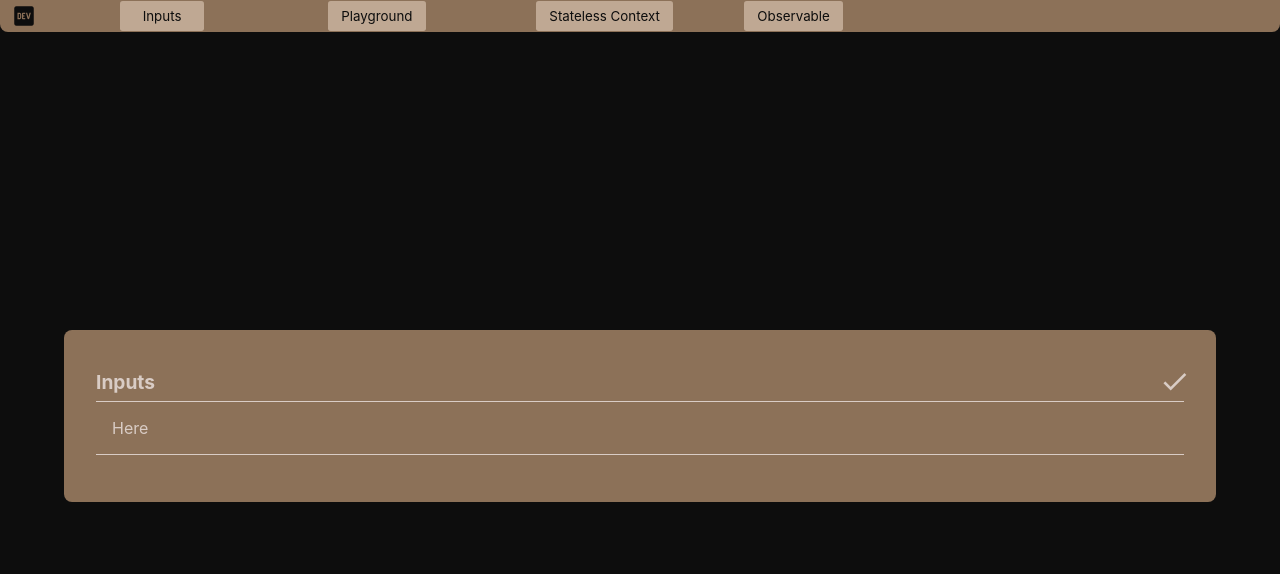
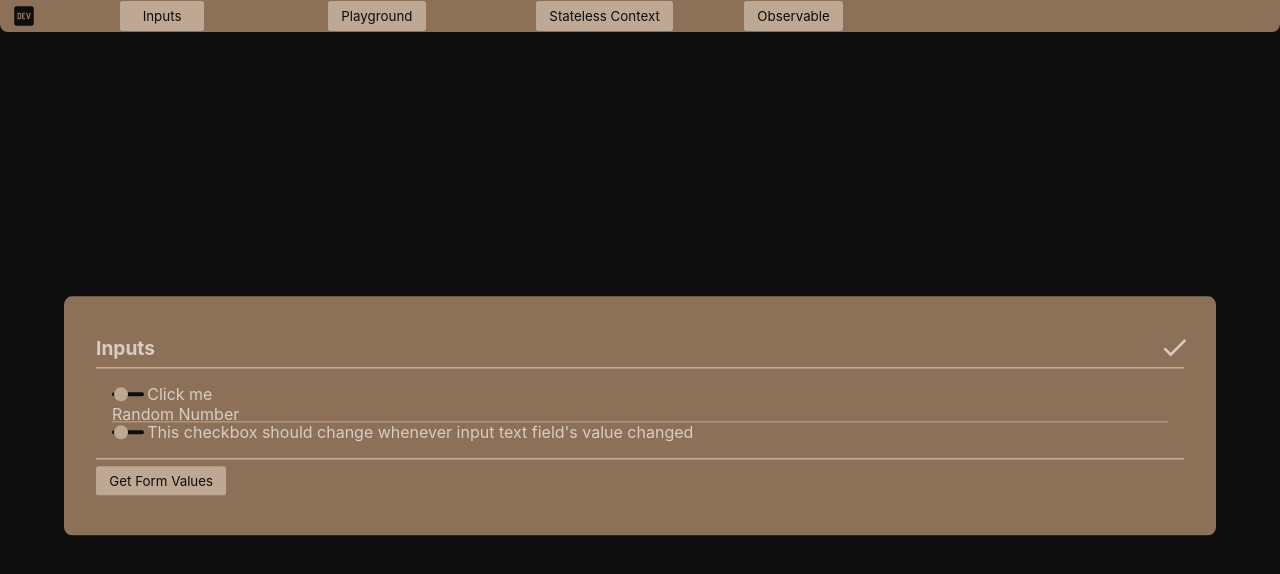
Before and after one commit to dffrs/scratch-book, a Next.js app: page /inputs in a window 1280 px wide. Shown: the top 574 px of the page. Built offline with nearby package versions, Linux system fonts and the light colour scheme.

Commit message:
Initial approach to custom Forms

```diff
--- a/components/inputs/index.tsx
+++ b/components/inputs/index.tsx
@@ -1,10 +1,25 @@
-import { DetailedHTMLProps, forwardRef, InputHTMLAttributes, memo, useId } from "react";
+import {
+  DetailedHTMLProps,
+  forwardRef,
+  InputHTMLAttributes,
+  memo,
+  useEffect,
+  useId,
+} from "react";
 import style from "../inputs/style/input.module.scss";
 
-type InputProps = { label?: string } & DetailedHTMLProps<InputHTMLAttributes<HTMLInputElement>, HTMLInputElement>;
+type InputProps = { label?: string } & DetailedHTMLProps<
+  InputHTMLAttributes<HTMLInputElement>,
+  HTMLInputElement
+>;
 
 const Input = forwardRef<HTMLInputElement, InputProps>((props, ref) => {
   const id = useId();
+  useEffect(() => {
+    window.addEventListener("input", () => console.log("I was triggered"));
+    return () =>
+      window.removeEventListener("input", () => console.log("I was triggered"));
+  }, []);
   return (
     <div className="p-relative">
       <input
--- a/components/inputs/select/style/select.module.scss
+++ b/components/inputs/select/style/select.module.scss
@@ -25,11 +25,11 @@
     &::after {
       transform: rotate(180deg);
     }
-        &>div:first-child {
+    & > div:first-child {
       transform: scaleY(1);
     }
   }
-    &>div:first-child {
+  & > div:first-child {
     transition: calc(var(--animation-time) * 1.5) var(--animation-curve);
     transform: scaleY(0);
     transform-origin: top;
@@ -49,7 +49,7 @@
       background-color: var(--secondary-color);
       transition: calc(var(--animation-time)) ease-in;
       &:hover {
-                filter: brightness(.6)
+        filter: brightness(0.6);
       }
     }
   }
--- /dev/null
+++ b/hooks/useForm/index.ts
@@ -0,0 +1,98 @@
+import { createRef } from "react";
+import { convertToString } from "../../utils/methods";
+const consoleError = (message: string) => {
+  if (process.env.NODE_ENV === "development") console.error(message);
+};
+const mutateInputValueWithEventTrigger = <V>(
+  ref: RegisterReturnValue["ref"],
+  value: V,
+  event: keyof WindowEventMap = "input",
+  windowHTML: "HTMLInputElement" | "HTMLTextAreaElement" = "HTMLInputElement",
+  type: "value" | "checked" = "value"
+) => {
+  if (!(ref && ref.current)) return;
+  const { set } =
+    Object.getOwnPropertyDescriptor(window?.[windowHTML].prototype, type) ?? {};
+  set?.call(ref.current, value);
+  ref.current.dispatchEvent(new Event(event, { bubbles: true }));
+};
+
+type RegisterReturnValue<RefType extends HTMLInputElement = HTMLInputElement> =
+  {
+    ref: ReturnType<typeof createRef<RefType>>;
+  };
+
+class Form {
+  private formName: string;
+  private registerMap: Map<string, RegisterReturnValue>;
+  constructor(name: string) {
+    this.formName = name;
+    this.registerMap = new Map();
+  }
+  public get name(): string {
+    return this.formName;
+  }
+
+  public register<RefType extends HTMLInputElement>(fieldName: string) {
+    if (this.registerMap.has(fieldName))
+      return consoleError(`${fieldName} is alrady being use.`);
+    const ref = { ref: createRef<RefType>() };
+    this.registerMap.set(fieldName, ref);
+    return ref;
+  }
+
+  public getValue(fieldName: string) {
+    const { ref } = this.registerMap.get(fieldName) ?? {};
+    if (!(ref && ref.current)) {
+      consoleError(`${fieldName} was not registered`);
+      return;
+    }
+    switch (ref.current.type) {
+      case "checkbox":
+        return ref.current.checked;
+      default:
+        return ref.current.value;
+    }
+  }
+
+  public getValues() {
+    return Array.from(this.registerMap).reduce<
+      Record<string, ReturnType<typeof this.getValue>>
+    >((prev, [key]) => {
+      prev[key] = this.getValue(key);
+      return prev;
+    }, {});
+  }
+
+  private mutateValue(
+    ref: RegisterReturnValue["ref"] | undefined,
+    value: unknown
+  ) {
+    if (!(ref && ref.current)) return consoleError("ref is undefined");
+    switch (ref.current?.type) {
+      case "checkbox":
+        return mutateInputValueWithEventTrigger(
+          ref,
+          value?.toString().toLowerCase() === "true",
+          "input",
+          "HTMLInputElement",
+          "checked"
+        );
+      default:
+        try {
+          return mutateInputValueWithEventTrigger(ref, convertToString(value));
+        } catch (error) {
+          return consoleError(
+            `Value's type is not correct for ${ref.current.name}`
+          );
+        }
+    }
+  }
+  public setValue(fieldName: string, value: unknown) {
+    if (!this.registerMap.has(fieldName))
+      return consoleError(`${fieldName} not found. Register it, first`);
+    this.mutateValue(this.registerMap.get(fieldName)?.ref, value);
+    return;
+  }
+}
+export { Form };
--- a/pages/inputs/index.tsx
+++ b/pages/inputs/index.tsx
@@ -1,24 +1,57 @@
 import { NextPage } from "next";
 import { memo } from "react";
+import Inputs from "../../components/inputs";
 import Paper from "../../components/paper";
-import Tab from "../../components/tab";
-
-// <div style={{ height: "100%" }}>
-//           <Input type="checkbox" label="Click me" />
-//           <Input type="text" label="Name" />
-//           <Select
-//             ref={ref}
-//             name="select"
-//             defaultValue={{ key: "0", value: 0 }}
-//             options={[
-//               { key: "1", value: 1 },
-//               { key: "2", value: 2 },
-//               { key: "3", value: 3 },
-//             ]}
-//           />
-// </div>
+import { Form } from "../../hooks/useForm";
 const InputsPage: NextPage = () => {
-  return <Paper header={{ text: "inputs", icon: "check" }} body={<Tab></Tab>} />;
+  const form = new Form("test");
+  return (
+    <Paper
+      header={{ text: "inputs", icon: "check" }}
+      body={
+        <div className="container">
+          <div className="columns">
+            <div className="col-12">
+              <Inputs
+                type="checkbox"
+                label="Click me"
+                onClick={() => form.setValue("name", `${Math.random()}`)}
+                {...form.register("checkbox")}
+              />
+            </div>
+            <div className="col-12">
+              <Inputs
+                type="text"
+                label="Random Number"
+                onChange={() =>
+                  form.setValue(
+                    "test-checkbox",
+                    !!!form.getValue("test-checkbox")
+                  )
+                }
+                {...form.register("name")}
+              />
+            </div>
+            <div className="col-12">
+              <Inputs
+                type="checkbox"
+                label="This checkbox should change whenever input text field's value changed"
+                {...form.register("test-checkbox")}
+              />
+            </div>
+          </div>
+        </div>
+      }
+      footer={
+        <button
+          className="text-capitalize"
+          onClick={() => console.log("form.getValues", form.getValues())}
+        >
+          get form values
+        </button>
+      }
+    />
+  );
 };
 
 export default memo(InputsPage);
--- a/utils/methods/index.tsx
+++ b/utils/methods/index.tsx
@@ -1,14 +1,21 @@
 import { CB } from "../types";
-
-const debounce = <Func extends CB, Delay extends number>(cb: Func, delay?: Delay) => {
+const objectKeys = <Obj extends {}>(obj: Obj): Array<keyof Obj> => {
+  return Object.keys(obj) as Array<keyof Obj>;
+};
+const debounce = <Func extends CB, Delay extends number>(
+  cb: Func,
+  delay?: Delay
+) => {
   let timer: NodeJS.Timeout;
   return (...args: Parameters<typeof cb>) => {
     if (timer) clearTimeout(timer);
     timer = setTimeout(() => cb(...args), delay);
   };
 };
-
-const throttle = <Func extends CB, Delay extends number>(cb: Func, delay?: Delay) => {
+const throttle = <Func extends CB, Delay extends number>(
+  cb: Func,
+  delay?: Delay
+) => {
   let hasBeenCalledWhileWaiting: boolean;
   return (...args: Parameters<typeof cb>) => {
     if (hasBeenCalledWhileWaiting) return;
@@ -19,5 +26,29 @@ const throttle = <Func extends CB, Delay extends number>(cb: Func, delay?: Delay
     }, delay || 0);
   };
 };
+const isObject = (args: unknown): args is Record<PropertyKey, unknown> =>
+  ({}?.toString.call(args) === "[object Object]");
+const isArray = (args: unknown): args is Array<unknown> =>
+  ({}?.toString.call(args) === "[object Array]");
+const isFuntion = (args: unknown): args is Function =>
+  ({}?.toString.call(args) === "[object Function]");
+const convertToString = (arg: unknown): string => {
+  if (isArray(arg)) return arg.join(", ");
+  if (isObject(arg))
+    return objectKeys(arg).reduce<string>(
+      (prev, curr) => `${prev}${arg[curr?.toString()]}`,
+      ""
+    );
+  if (isFuntion(arg)) return arg?.toString();
+  return (arg ?? "").toString();
+};
 
-export { debounce, throttle };
+export {
+  debounce,
+  throttle,
+  objectKeys,
+  isObject,
+  isArray,
+  isFuntion,
+  convertToString,
+};
```
Also changed, not shown: components/inputs/select/index.tsx (+37 -9 lines). Lines whose indentation alone changed are shown as unchanged.
